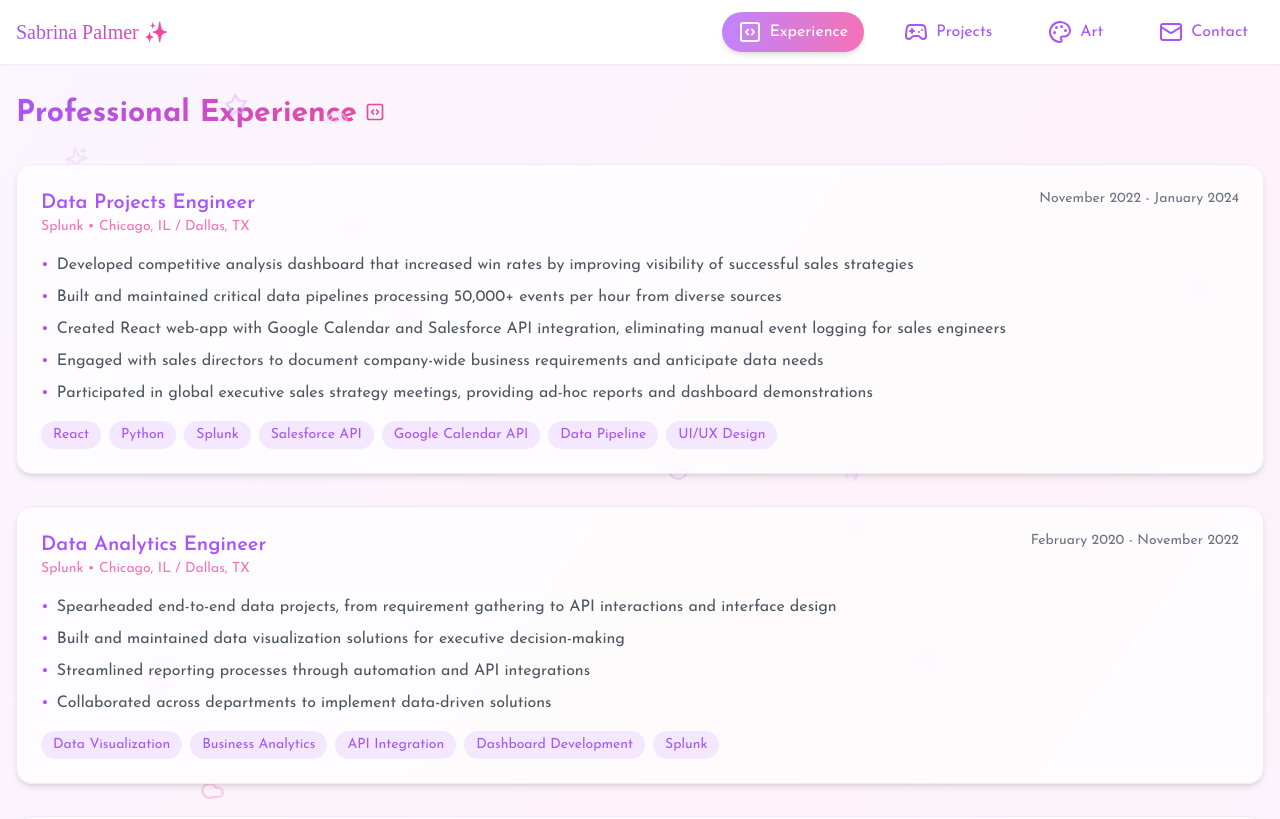
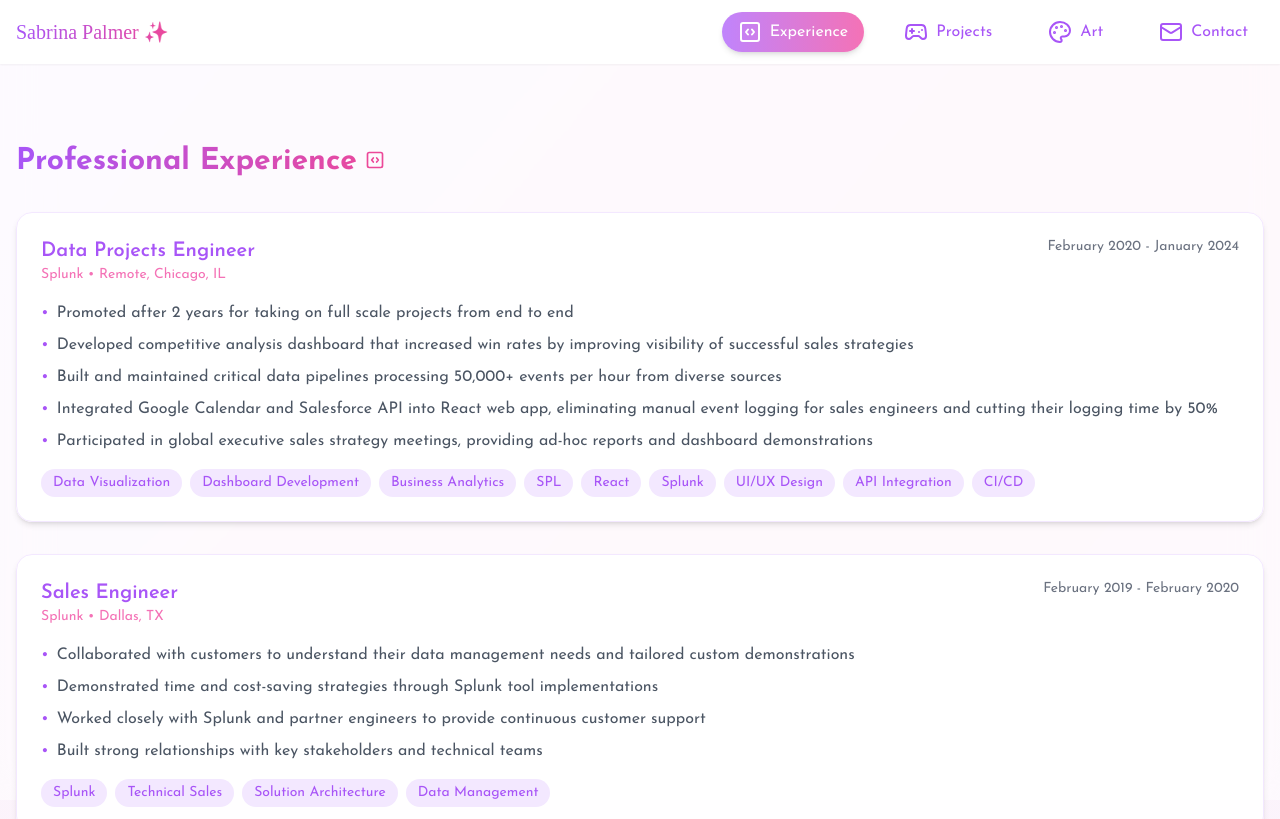
Before and after one commit to sabrinapalmer/portfolio, a React (Vite) app: page /experience in a window 1280 px wide. Shown: the top 819 px of the page. Built offline with nearby package versions, Linux system fonts and the light colour scheme; a web font is replaced by a local one.

Commit message:
removed floating charms and scrims from most tabs

```diff
--- a/package.json
+++ b/package.json
@@ -4,7 +4,7 @@
   "version": "0.0.0",
   "type": "module",
   "scripts": {
-    "dev": "vite",
+    "dev": "vite --host",
     "build": "vite build",
     "lint": "eslint .",
     "preview": "vite preview"
--- a/src/components/common/FloatingIcon.tsx
+++ b/src/components/common/FloatingIcon.tsx
@@ -1,4 +1,4 @@
-import React, { useState, useEffect, useRef, useCallback } from "react";
+import React, { useState, useEffect, useRef } from "react";
 
 interface FloatingIconProps {
   Icon: React.ElementType;
@@ -17,64 +17,56 @@
   size = 24,
   opacity = 0.6,
 }) => {
-  const [position, setPosition] = useState({
+  const positionRef = useRef({
     x: Math.random() * window.innerWidth,
     y: Math.random() * window.innerHeight,
   });
 
-  const [direction, setDirection] = useState({
+  const directionRef = useRef({
     x: Math.random() * 2 - 1,
     y: Math.random() * 2 - 1,
   });
 
+  const elementRef = useRef<HTMLDivElement>(null);
   const rotationRef = useRef(0);
   const animationFrameRef = useRef<number>();
   const lastUpdateRef = useRef<number>(0);
 
-  const updateAnimation = useCallback(
-    (timestamp: number) => {
+  const updateAnimation = (timestamp: number) => {
     if (!lastUpdateRef.current) lastUpdateRef.current = timestamp;
 
     const deltaTime = timestamp - lastUpdateRef.current;
-      const frameSpeed = (speed * deltaTime) / 16; // Normalize speed based on frame time
+    const frameSpeed = (speed * deltaTime) / 16;
 
-      setPosition((prevPos) => {
-        let newX = prevPos.x + direction.x * frameSpeed;
-        let newY = prevPos.y + direction.y * frameSpeed;
-        let newDirection = { ...direction };
+    // Update position using refs instead of state
+    let newX = positionRef.current.x + directionRef.current.x * frameSpeed;
+    let newY = positionRef.current.y + directionRef.current.y * frameSpeed;
 
     // Bounce off edges with some padding
     if (newX < 0 || newX >= window.innerWidth) {
-          newDirection.x = -direction.x;
+      directionRef.current.x = -directionRef.current.x;
       newX = Math.max(0, Math.min(window.innerWidth, newX));
     }
     if (newY < 0 || newY >= window.innerHeight) {
-          newDirection.y = -direction.y;
+      directionRef.current.y = -directionRef.current.y;
       newY = Math.max(0, Math.min(window.innerHeight, newY));
     }
 
-        // Update direction if changed
-        if (newDirection.x !== direction.x || newDirection.y !== direction.y) {
-          setDirection(newDirection);
-        }
-
-        return {
-          x: newX,
-          y: newY,
-        };
-      });
+    positionRef.current = { x: newX, y: newY };
 
     // Smooth rotation
     rotationRef.current = (rotationRef.current + (deltaTime / 16) * 1) % 360;
+
+    // Apply transforms directly to the DOM element
+    if (elementRef.current) {
+      elementRef.current.style.transform = `translate3d(${newX}px, ${newY}px, 0) rotate(${rotationRef.current}deg)`;
+    }
+
     lastUpdateRef.current = timestamp;
-
     animationFrameRef.current = requestAnimationFrame(updateAnimation);
-    },
-    [speed, direction]
-  );
+  };
 
   useEffect(() => {
-    // Add initial delay
     const timeout = setTimeout(() => {
       animationFrameRef.current = requestAnimationFrame(updateAnimation);
     }, delay);
@@ -85,14 +77,14 @@
         cancelAnimationFrame(animationFrameRef.current);
       }
     };
-  }, [delay, updateAnimation]);
+  }, [delay]);
 
   return (
     <div
+      ref={elementRef}
       className="absolute will-change-transform"
       style={{
-        transform: `translate3d(${position.x}px, ${position.y}px, 0) rotate(${rotationRef.current}deg)`,
-        transition: "transform 0.05s linear",
+        transform: `translate3d(${positionRef.current.x}px, ${positionRef.current.y}px, 0) rotate(${rotationRef.current}deg)`,
         opacity,
         zIndex: 0,
       }}
--- a/src/components/layout/Layout.tsx
+++ b/src/components/layout/Layout.tsx
@@ -2,8 +2,6 @@
 import { Outlet, useLocation, useNavigate } from "react-router-dom";
 import { AnimatePresence, motion } from "framer-motion";
 import Navigation from "./Navigation";
-import { Star, Heart, Sparkles, Moon, Cloud, Rainbow } from "lucide-react";
-import FloatingIcon from "../common/FloatingIcon";
 
 const Layout: React.FC = () => {
   const location = useLocation();
@@ -16,21 +14,6 @@
     const path = location.pathname.substring(1);
     setCurrentPage(path || "home");
   }, [location]);
-
-  const backgroundElements = [
-    { Icon: Star, delay: 0, speed: 0.5, color: "text-purple-300" },
-    { Icon: Heart, delay: 1, speed: 0.5, color: "text-pink-300" },
-    { Icon: Sparkles, delay: 2, speed: 0.5, color: "text-purple-200" },
-    { Icon: Moon, delay: 0, speed: 0.5, color: "text-purple-300" },
-    { Icon: Cloud, delay: 1, speed: 0.5, color: "text-pink-300" },
-    { Icon: Rainbow, delay: 2, speed: 0.5, color: "text-purple-200" },
-    { Icon: Star, delay: 0, speed: 0.5, color: "text-purple-300" },
-    { Icon: Heart, delay: 1, speed: 0.5, color: "text-pink-300" },
-    { Icon: Sparkles, delay: 2, speed: 0.5, color: "text-purple-200" },
-    { Icon: Moon, delay: 0, speed: 0.5, color: "text-purple-300" },
-    { Icon: Cloud, delay: 1, speed: 0.5, color: "text-pink-300" },
-    { Icon: Rainbow, delay: 2, speed: 0.5, color: "text-purple-200" },
-  ];
 
   const handleNavigation = useCallback(
     (path: string) => {
@@ -65,12 +48,6 @@
 
   return (
     <div className="min-h-screen bg-gradient-to-br from-purple-50 via-pink-50 to-purple-50 relative overflow-x-hidden">
-      <div className="fixed inset-0 pointer-events-none">
-        {backgroundElements.map((element, index) => (
-          <FloatingIcon key={index} {...element} />
-        ))}
-      </div>
-
       <AnimatePresence>
         {!isHome && (
           <motion.div
--- a/src/pages/Art.tsx
+++ b/src/pages/Art.tsx
@@ -2,7 +2,6 @@
 import { motion, AnimatePresence } from "framer-motion";
 import { X, Palette } from "lucide-react";
 import { pageTransition } from "../utils/animation";
-import Scrim from "../components/layout/Scrim";
 
 type Medium = "all" | "painting" | "photography" | "digital";
 
@@ -62,15 +61,15 @@
   return (
     <motion.div {...pageTransition}>
       <div className="space-y-8">
-        <Scrim>
+        <div>
           <h2 className="font-josefin text-3xl font-bold bg-gradient-to-r from-purple-500 to-pink-500 bg-clip-text text-transparent mb-8 inline-flex items-center">
             Art Gallery
             <Palette className="text-pink-500 ml-2 mt-[-4px]" size={20} />
           </h2>
-        </Scrim>
+        </div>
 
         {/* Filter Buttons */}
-        <Scrim>
+        <div>
           <div className="flex gap-4 mb-8 overflow-x-auto pb-2">
             {(["all", "painting", "photography", "digital"] as Medium[]).map(
               (medium) => (
@@ -83,10 +82,10 @@
               )
             )}
           </div>
-        </Scrim>
+        </div>
 
         {/* Gallery Grid */}
-        <Scrim>
+        <div>
           <div className="grid gap-4 grid-cols-2 md:grid-cols-3 lg:grid-cols-4">
             {filteredArtworks.map((artwork, index) => (
               <div
@@ -109,7 +108,7 @@
               </div>
             ))}
           </div>
-        </Scrim>
+        </div>
       </div>
 
       {/* Lightbox */}
@@ -128,7 +127,7 @@
             >
               <X size={24} />
             </button>
-            <Scrim>
+            <div>
               <div
                 className="max-w-4xl w-full"
                 onClick={(e) => e.stopPropagation()}
@@ -150,7 +149,7 @@
                   </p>
                 </div>
               </div>
-            </Scrim>
+            </div>
           </motion.div>
         )}
       </AnimatePresence>
--- a/src/pages/Contact.tsx
+++ b/src/pages/Contact.tsx
@@ -2,7 +2,6 @@
 import { motion } from "framer-motion";
 import { Mail, Phone, MapPin, Send } from "lucide-react";
 import { pageTransition } from "../utils/animation";
-import Scrim from "../components/layout/Scrim";
 
 interface FormState {
   name: string;
@@ -54,7 +53,7 @@
       <div className="grid md:grid-cols-2 gap-12">
         {/* Contact Information */}
         <div className="space-y-8">
-          <Scrim className="prose prose-purple">
+          <div className="prose prose-purple">
             <h3 className="font-josefin text-xl font-semibold text-purple-500">
               Let's Connect!
             </h3>
@@ -62,10 +61,10 @@
               I'm always interested in hearing about new projects and
               opportunities. Feel free to reach out!
             </p>
-          </Scrim>
+          </div>
 
           <div className="space-y-4">
-            <Scrim className="flex items-start space-x-4">
+            <div className="flex items-start space-x-4">
               <Mail className="font-josefin text-purple-500 mt-1" size={20} />
               <div>
                 <h4 className="font-josefin font-medium text-purple-500">
@@ -75,12 +74,12 @@
                   sabrinampalmer@gmail.com
                 </p>
               </div>
-            </Scrim>
+            </div>
           </div>
         </div>
 
         {/* Contact Form */}
-        <Scrim>
+        <div>
           <form onSubmit={handleSubmit} className="space-y-6">
             <div>
               <label
@@ -169,7 +168,7 @@
               </p>
             )}
           </form>
-        </Scrim>
+        </div>
       </div>
     </motion.div>
   );
--- a/src/pages/Experience.tsx
+++ b/src/pages/Experience.tsx
@@ -7,48 +7,31 @@
   {
     role: "Data Projects Engineer",
     company: "Splunk",
-    location: "Chicago, IL / Dallas, TX",
-    period: "November 2022 - January 2024",
+    location: "Remote, Chicago, IL",
+    period: "February 2020 - January 2024",
     achievements: [
+      "Promoted after 2 years for taking on full scale projects from end to end",
       "Developed competitive analysis dashboard that increased win rates by improving visibility of successful sales strategies",
       "Built and maintained critical data pipelines processing 50,000+ events per hour from diverse sources",
-      "Created React web-app with Google Calendar and Salesforce API integration, eliminating manual event logging for sales engineers",
-      "Engaged with sales directors to document company-wide business requirements and anticipate data needs",
+      "Integrated Google Calendar and Salesforce API into React web app, eliminating manual event logging for sales engineers and cutting their logging time by 50%",
       "Participated in global executive sales strategy meetings, providing ad-hoc reports and dashboard demonstrations",
     ],
     technologies: [
+      "Data Visualization",
+      "Dashboard Development",
+      "Business Analytics",
+      "SPL",
       "React",
-      "Python",
       "Splunk",
-      "Salesforce API",
-      "Google Calendar API",
-      "Data Pipeline",
       "UI/UX Design",
-    ],
-  },
-  {
-    role: "Data Analytics Engineer",
-    company: "Splunk",
-    location: "Chicago, IL / Dallas, TX",
-    period: "February 2020 - November 2022",
-    achievements: [
-      "Spearheaded end-to-end data projects, from requirement gathering to API interactions and interface design",
-      "Built and maintained data visualization solutions for executive decision-making",
-      "Streamlined reporting processes through automation and API integrations",
-      "Collaborated across departments to implement data-driven solutions",
-    ],
-    technologies: [
-      "Data Visualization",
-      "Business Analytics",
       "API Integration",
-      "Dashboard Development",
-      "Splunk",
+      "CI/CD",
     ],
   },
   {
     role: "Sales Engineer",
     company: "Splunk",
-    location: "Chicago, IL / Dallas, TX",
+    location: "Dallas, TX",
     period: "February 2019 - February 2020",
     achievements: [
       "Collaborated with customers to understand their data management needs and tailored custom demonstrations",
@@ -97,26 +80,34 @@
   {
     title: "Women in Technology Panel Speaker - Baylor University",
     description:
-      "Served as a featured speaker at Baylor University's Women in Technology panel, sharing insights on data engineering careers and inspiring the next generation of women in tech. Discussed challenges, opportunities, and strategies for success in the technology industry.",
+      "Served as a featured speaker at Baylor University's Women in Technology panel, sharing insights on software engineering careers and inspiring the next generation of women in tech. Discussed challenges, opportunities, and strategies for success in the technology industry.",
     impact:
       "Motivated students and contributed to advancing women's representation in technology",
   },
 ];
 
-const Experience: React.FC = () => {
+const Experience = () => {
   return (
-    <motion.div className="space-y-12" {...pageTransition}>
+    <div className="space-y-12 relative">
+      {/* Add a fixed background to ensure content stays loaded */}
+      <div className="fixed inset-0 bg-white/50 backdrop-blur-xl" />
+
+      {/* Main content */}
+      <div className="relative">
+        {/* Professional Experience Section */}
         <section>
+          <div className="inline-block">
             <h2 className="font-josefin text-3xl font-bold bg-gradient-to-r from-purple-500 to-pink-500 bg-clip-text text-transparent mb-8 inline-flex items-center">
               Professional Experience
               <SquareCode className="text-pink-500 ml-2 mt-[-4px]" size={20} />
             </h2>
+          </div>
 
           <div className="grid gap-8">
             {experiences.map((experience, index) => (
               <div
                 key={index}
-              className="font-josefin p-6 rounded-2xl bg-white/70 backdrop-blur-sm shadow-md border border-purple-100 hover:shadow-lg transition-all"
+                className="font-josefin p-6 rounded-2xl bg-white/90 shadow-md border border-purple-100 hover:shadow-lg transition-shadow"
               >
                 <div className="flex flex-col md:flex-row md:justify-between md:items-start mb-4">
                   <div>
@@ -134,7 +125,9 @@
                 <ul className="font-josefin space-y-2 text-gray-600 mb-4">
                   {experience.achievements.map((achievement, i) => (
                     <li key={i} className="flex items-start">
-                    <span className="font-josefin text-purple-500 mr-2">•</span>
+                      <span className="font-josefin text-purple-500 mr-2">
+                        •
+                      </span>
                       {achievement}
                     </li>
                   ))}
@@ -154,17 +147,20 @@
           </div>
         </section>
 
-      <section>
+        {/* Projects Section */}
+        <section className="mt-12">
+          <div className="inline-block">
             <h2 className="font-josefin text-3xl font-bold bg-gradient-to-r from-purple-500 to-pink-500 bg-clip-text text-transparent mb-8 inline-flex items-center">
               Professional Projects & Speaking
               <Blocks className="text-pink-500 ml-2 mt-[-4px]" size={20} />
             </h2>
+          </div>
 
           <div className="grid gap-8 md:grid-cols-2">
             {projects.map((project, index) => (
               <div
                 key={index}
-              className="font-josefin p-6 rounded-2xl bg-white/70 backdrop-blur-sm shadow-md border border-purple-100 hover:shadow-lg transition-all"
+                className="font-josefin p-6 rounded-2xl bg-white/90 shadow-md border border-purple-100 hover:shadow-lg transition-shadow"
               >
                 <h3 className="font-josefin text-xl font-semibold text-purple-500 mb-2">
                   {project.title}
@@ -191,7 +187,8 @@
             ))}
           </div>
         </section>
-    </motion.div>
+      </div>
+    </div>
   );
 };
 
--- a/src/pages/Home.tsx
+++ b/src/pages/Home.tsx
@@ -1,18 +1,32 @@
 import React from "react";
 import { motion } from "framer-motion";
-import { Heart, Star, Sparkles } from "lucide-react";
+import { Star, Heart, Sparkles, Moon, Cloud, Rainbow } from "lucide-react";
+import FloatingIcon from "../components/common/FloatingIcon";
 import Scrim from "../components/layout/Scrim";
 
 const Home: React.FC = () => {
-  const decorativeIcons = [
-    { Icon: Star, className: "top-20 left-10 animate-float-1" },
-    { Icon: Heart, className: "bottom-20 right-10 animate-float-2" },
-    { Icon: Sparkles, className: "top-40 right-20 animate-float-3" },
-    { Icon: Star, className: "bottom-40 left-20 animate-float-4" },
+  const backgroundElements = [
+    { Icon: Star, delay: 0, speed: 0.5, color: "text-purple-300" },
+    { Icon: Heart, delay: 1, speed: 0.5, color: "text-pink-300" },
+    { Icon: Sparkles, delay: 2, speed: 0.5, color: "text-purple-200" },
+    { Icon: Moon, delay: 0, speed: 0.5, color: "text-purple-300" },
+    { Icon: Cloud, delay: 1, speed: 0.5, color: "text-pink-300" },
+    { Icon: Rainbow, delay: 2, speed: 0.5, color: "text-purple-200" },
+    { Icon: Star, delay: 0, speed: 0.5, color: "text-purple-300" },
+    { Icon: Heart, delay: 1, speed: 0.5, color: "text-pink-300" },
+    { Icon: Sparkles, delay: 2, speed: 0.5, color: "text-purple-200" },
+    { Icon: Moon, delay: 0, speed: 0.5, color: "text-purple-300" },
+    { Icon: Cloud, delay: 1, speed: 0.5, color: "text-pink-300" },
+    { Icon: Rainbow, delay: 2, speed: 0.5, color: "text-purple-200" },
   ];
 
   return (
     <div className="min-h-screen flex flex-col justify-center px-12">
+      <div className="fixed inset-0 pointer-events-none">
+        {backgroundElements.map((element, index) => (
+          <FloatingIcon key={index} {...element} />
+        ))}
+      </div>
       <Scrim>
         {/* Profile Content */}
         <div className="text-center space-y-6">
--- a/src/pages/Projects.tsx
+++ b/src/pages/Projects.tsx
@@ -3,7 +3,6 @@
 import { Code, Globe, Github, Gamepad2 } from "lucide-react";
 import { Project } from "../types";
 import { pageTransition } from "../utils/animation";
-import Scrim from "../components/layout/Scrim";
 
 const projects: Project[] = [
   {
@@ -30,14 +29,14 @@
   return (
     <motion.div {...pageTransition}>
       <div className="space-y-8">
-        <Scrim>
+        <div>
           <h2 className="font-josefin text-3xl font-bold bg-gradient-to-r from-purple-500 to-pink-500 bg-clip-text text-transparent mb-8 inline-flex items-center">
             Creative Projects
             <Gamepad2 className="text-pink-500 ml-2 mt-[-4px]" size={20} />
           </h2>
-        </Scrim>
+        </div>
 
-        <Scrim>
+        <div>
           <div className="flex gap-4 mb-8 overflow-x-auto pb-2">
             {["all", "web", "mobile", "games"].map((type) => (
               <button
@@ -53,15 +52,15 @@
               </button>
             ))}
           </div>
-        </Scrim>
+        </div>
 
-        <Scrim>
+        <div>
           <div className="grid grid-cols-1 md:grid-cols-2 lg:grid-cols-3 gap-8">
             {filteredProjects.map((project, index) => (
               <ProjectCard key={index} project={project} />
             ))}
           </div>
-        </Scrim>
+        </div>
       </div>
     </motion.div>
   );
```
Also changed, not shown: src/components/layout/Navigation.tsx (+102 -5 lines). Lines whose indentation alone changed are shown as unchanged.
